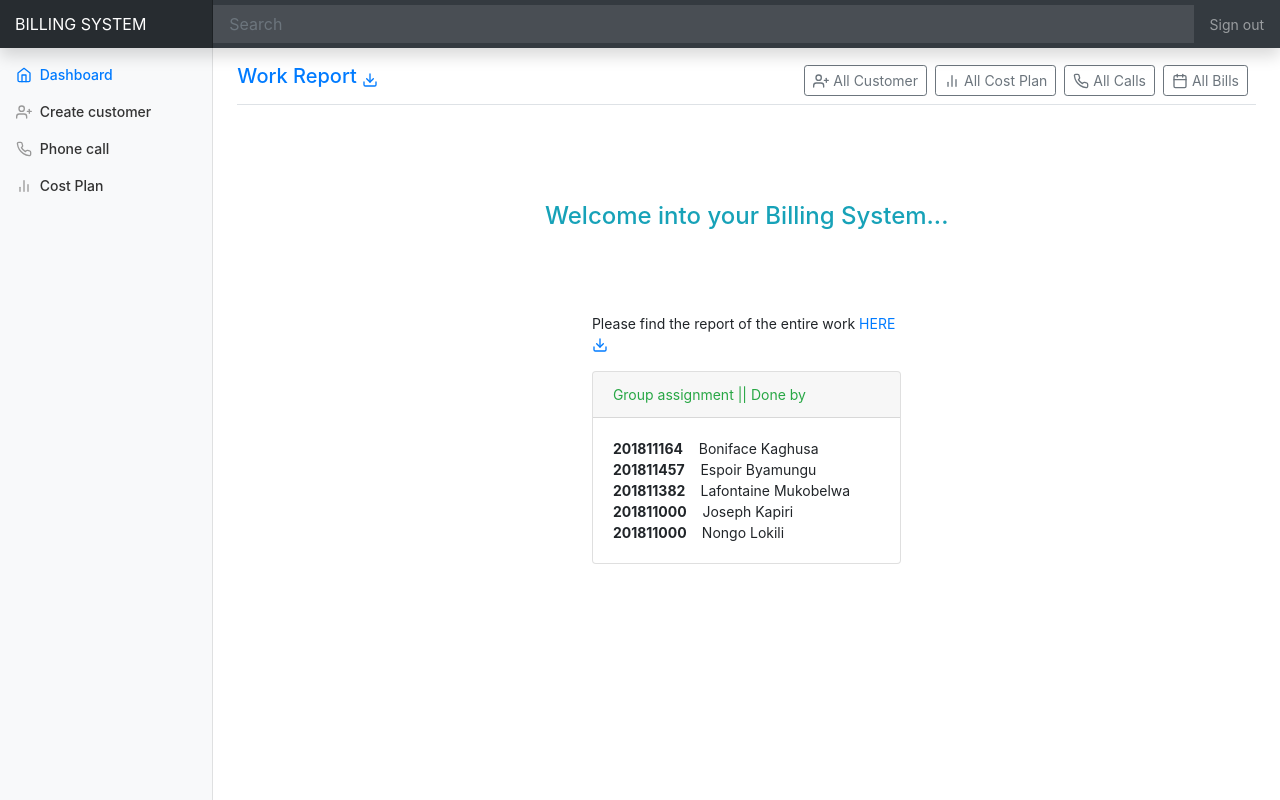
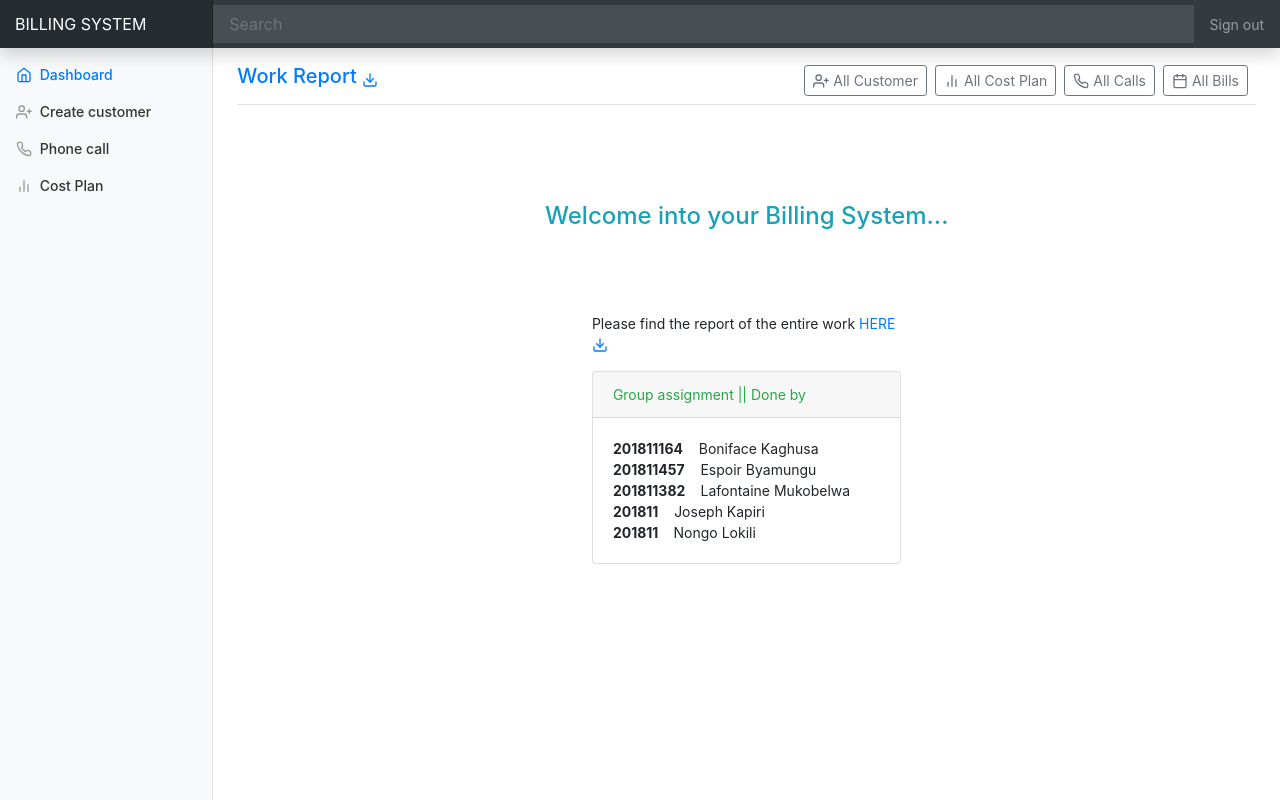
Before and after one commit to EspoirByam/billing_stystem, a PHP site: page /index.php in a window 1280 px wide. Run offline with PHP 8.4, Linux system fonts and the light colour scheme; data comes from the database, SQL or seed files in the repository.

Commit message:
last push

```diff
--- a/index.php
+++ b/index.php
@@ -323,8 +323,8 @@ $db = new db();
             <span><b>201811164</b> &nbsp; &nbsp;Boniface Kaghusa </span> <br>
             <span><b>201811457</b>&nbsp; &nbsp; Espoir Byamungu </span><br>
             <span><b>201811382 </b>&nbsp;&nbsp; Lafontaine Mukobelwa  </span> <br>
-            <span><b>201811000</b>&nbsp; &nbsp;  Joseph Kapiri </span> <br>
-            <span><b>201811000 </b> &nbsp;&nbsp; Nongo Lokili  </span> <br>
+            <span><b>201811</b>&nbsp; &nbsp;  Joseph Kapiri </span> <br>
+            <span><b>201811 </b> &nbsp;&nbsp; Nongo Lokili  </span> <br>
           </div>
 
         </div>
```
